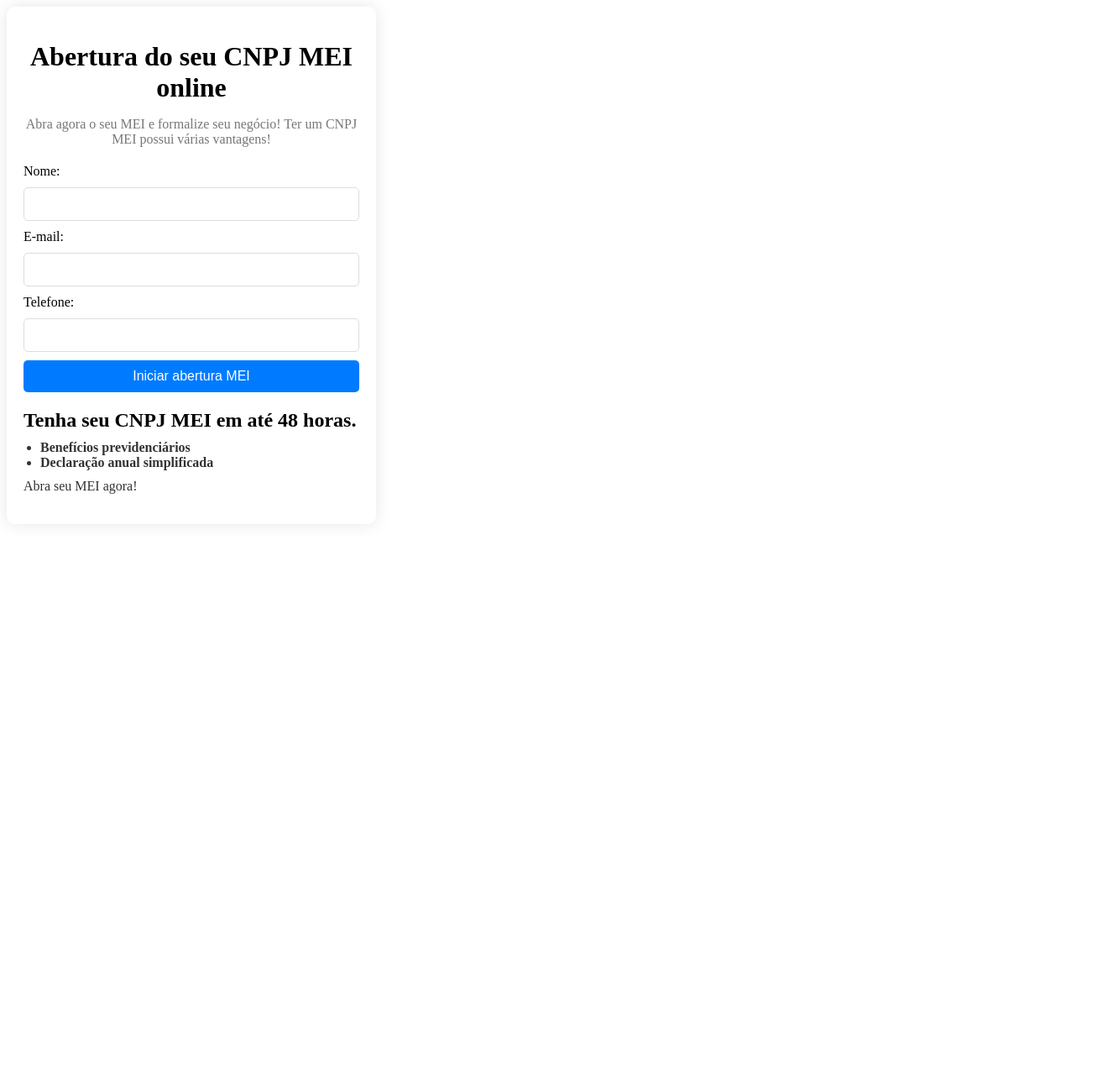
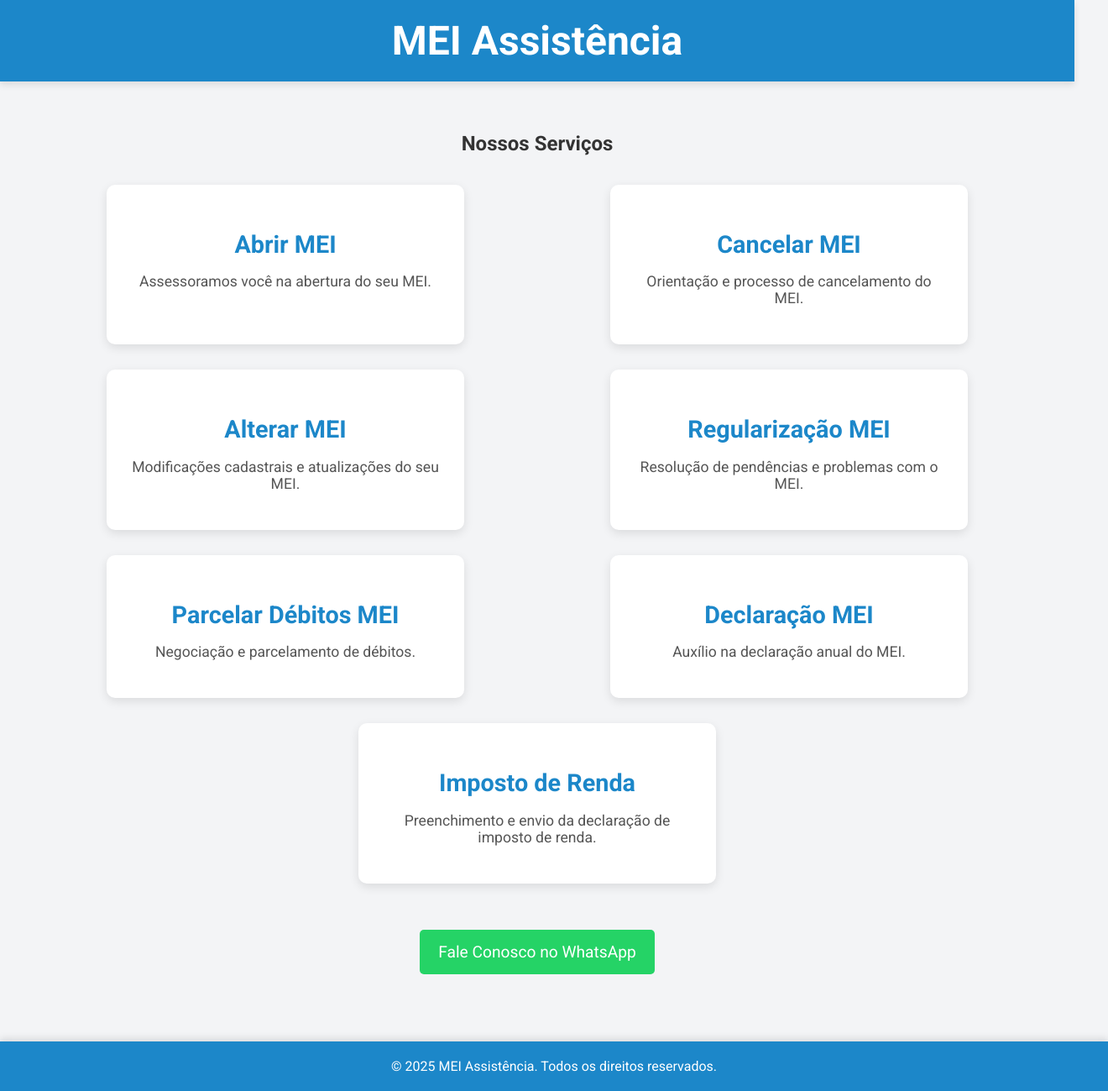
Before and after one commit to FranciscoElione/HTMLCSS, a plain HTML site: page Desafio/index.html in a window 1280 px wide. Shown: the whole page at 84% size, 1320 px wide, since content can reach past the window. Before the commit the page ends 800 px from the top, so only its background shows below. Drawn offline with Linux system fonts and the light colour scheme.

Commit message:
mudança

```diff
--- a/Desafio/index.html
+++ b/Desafio/index.html
@@ -3,37 +3,146 @@
 <head>
     <meta charset="UTF-8">
     <meta name="viewport" content="width=device-width, initial-scale=1.0">
-    <title>Abertura do CNPJ MEI</title>
-    <link rel="stylesheet" href="styles.css">
+    <title>MEI Assistência</title>
+    <link href="https://fonts.googleapis.com/css2?family=Roboto:wght@400;700&display=swap" rel="stylesheet">
+    <style>
+        body {
+            font-family: 'Roboto', sans-serif;
+            margin: 0;
+            padding: 0;
+            background: #f3f4f6;
+            color: #333;
+        }
+        .header {
+            background: #1c87c9;
+            padding: 20px;
+            text-align: center;
+            box-shadow: 0 4px 8px rgba(0, 0, 0, 0.1);
+        }
+        .header h1 {
+            margin: 0;
+            font-size: 3rem;
+            color: #fff;
+        }
+        .container {
+            padding: 40px;
+            text-align: center;
+        }
+        .services {
+            display: flex;
+            justify-content: space-around;
+            flex-wrap: wrap;
+            margin-top: 20px;
+        }
+        .service {
+            background: #fff;
+            padding: 30px;
+            margin: 15px;
+            border-radius: 10px;
+            box-shadow: 0 4px 12px rgba(0, 0, 0, 0.1);
+            text-align: center;
+            width: calc(33% - 30px);
+            transition: transform 0.3s ease, box-shadow 0.3s ease;
+            text-decoration: none;
+            color: #333;
+        }
+        .service:hover {
+            transform: translateY(-10px);
+            box-shadow: 0 8px 16px rgba(0, 0, 0, 0.2);
+        }
+        .service h2 {
+            font-size: 1.8rem;
+            margin-bottom: 15px;
+            color: #1c87c9;
+        }
+        .service p {
+            font-size: 1.1rem;
+            margin-bottom: 15px;
+            color: #555;
+        }
+        .whatsapp-link {
+            display: block;
+            margin: 40px auto;
+            text-align: center;
+            background: #25d366;
+            padding: 15px;
+            color: #fff;
+            text-decoration: none;
+            border-radius: 5px;
+            width: 250px;
+            font-size: 1.2rem;
+            transition: background 0.3s ease;
+        }
+        .whatsapp-link:hover {
+            background: #1ebc57;
+        }
+        footer {
+            background: #1c87c9;
+            color: #fff;
+            text-align: center;
+            padding: 20px;
+            position: relative;
+            bottom: 0;
+            width: 100%;
+            box-shadow: 0 -4px 8px rgba(0, 0, 0, 0.1);
+        }
+        footer p {
+            margin: 0;
+            font-size: 1rem;
+        }
+        @media (max-width: 768px) {
+            .service {
+                width: calc(50% - 30px);
+            }
+        }
+        @media (max-width: 480px) {
+            .service {
+                width: 100%;
+                margin: 10px 0;
+            }
+        }
+    </style>
 </head>
 <body>
+    <div class="header">
+        <h1>MEI Assistência</h1>
+    </div>
     <div class="container">
-        <header>
-            <h1>Abertura do seu CNPJ MEI online</h1>
-            <p>Abra agora o seu MEI e formalize seu negócio! Ter um CNPJ MEI possui várias vantagens!</p>
-        </header>
-        <main>
-            <form action="processa_form.php" method="post">
-                <label for="nome">Nome:</label>
-                <input type="text" id="nome" name="nome" required>
-
-                <label for="email">E-mail:</label>
-                <input type="email" id="email" name="email" required>
-
-                <label for="telefone">Telefone:</label>
-                <input type="tel" id="telefone" name="telefone" required>
-
-                <button type="submit">Iniciar abertura MEI</button>
-            </form>
-            <div class="benefits">
-                <h2>Tenha seu CNPJ MEI em até 48 horas.</h2>
-                <ul>
-                    <li><strong>Benefícios previdenciários</strong></li>
-                    <li><strong>Declaração anual simplificada</strong></li>
-                </ul>
-                <p class="price">Abra seu MEI agora!</p>
-            </div>
-        </main>
+        <h2>Nossos Serviços</h2>
+        <div class="services">
+            <a href="https://wa.me/5585994019572?text=Quero%20abrir%20MEI" class="service">
+                <h2>Abrir MEI</h2>
+                <p>Assessoramos você na abertura do seu MEI.</p>
+            </a>
+            <a href="https://wa.me/5585994019572?text=Quero%20cancelar%20MEI" class="service">
+                <h2>Cancelar MEI</h2>
+                <p>Orientação e processo de cancelamento do MEI.</p>
+            </a>
+            <a href="https://wa.me/5585994019572?text=Quero%20alterar%20MEI" class="service">
+                <h2>Alterar MEI</h2>
+                <p>Modificações cadastrais e atualizações do seu MEI.</p>
+            </a>
+            <a href="https://wa.me/5585994019572?text=Quero%20regularizar%20MEI" class="service">
+                <h2>Regularização MEI</h2>
+                <p>Resolução de pendências e problemas com o MEI.</p>
+            </a>
+            <a href="https://wa.me/5585994019572?text=Quero%20parcelar%20débitos%20MEI" class="service">
+                <h2>Parcelar Débitos MEI</h2>
+                <p>Negociação e parcelamento de débitos.</p>
+            </a>
+            <a href="https://wa.me/5585994019572?text=Quero%20auxílio%20na%20declaração%20MEI" class="service">
+                <h2>Declaração MEI</h2>
+                <p>Auxílio na declaração anual do MEI.</p>
+            </a>
+            <a href="https://wa.me/5585994019572?text=Quero%20preencher%20declaração%20de%20imposto%20de%20renda" class="service">
+                <h2>Imposto de Renda</h2>
+                <p>Preenchimento e envio da declaração de imposto de renda.</p>
+            </a>
+        </div>
+        <a href="https://wa.me/5585994019572" class="whatsapp-link">Fale Conosco no WhatsApp</a>
     </div>
+    <footer>
+        <p>© 2025 MEI Assistência. Todos os direitos reservados.</p>
+    </footer>
 </body>
-</html>
+</html
```
